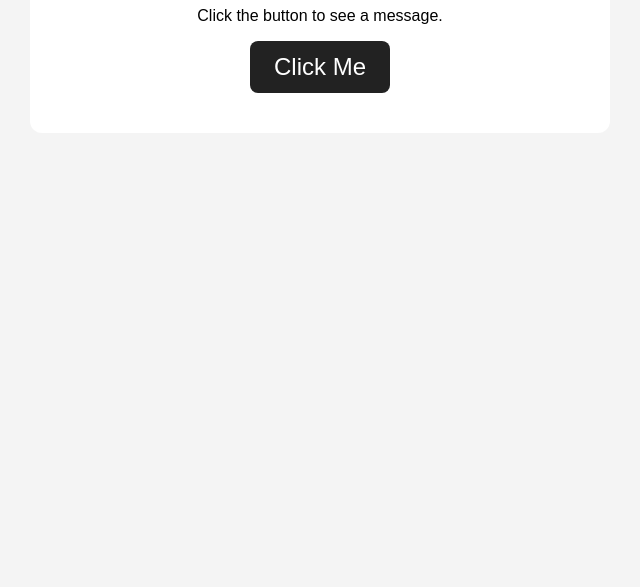
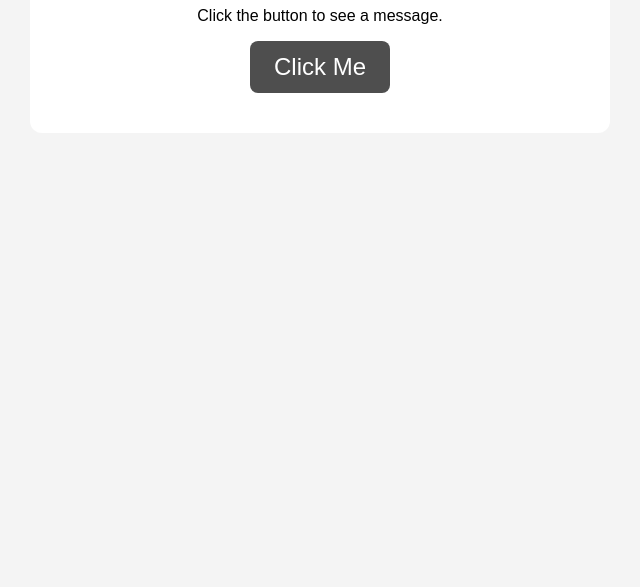
Before and after one commit to chandansgowda-hc/dummy-project, a plain HTML site: page index.html in a window 1280 px wide. Shown: the part 213-800 px from the top of the page, without its empty margins (320-960 px from the left). Drawn offline with Linux system fonts and the light colour scheme.

Commit message:
done some color changes

```diff
--- a/style.css
+++ b/style.css
@@ -15,7 +15,7 @@ body {
 
 /* Intentional issue: HTML uses .primary-btn, but CSS expects .action-btn */
 .action-btn {
-  background: #222;
+  background: #222222cc;
   color: white;
   border: none;
   padding: 12px 24px;
```
